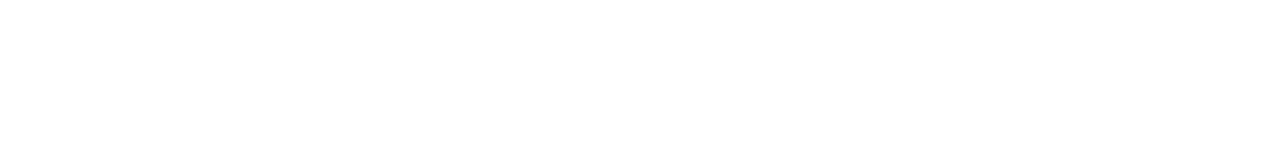
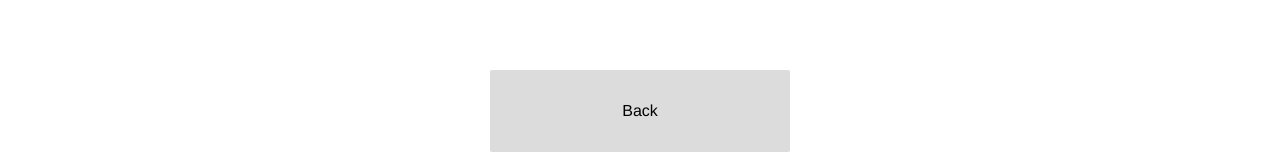
Before and after one commit to Benedikt-Keller/enterthefield-next, a Next.js app: page /blog in a window 1280 px wide. Shown: the part 632-797 px from the top of the page. Built offline with nearby package versions, Linux system fonts and the light colour scheme.

Commit message:
added back button

```diff
--- /dev/null
+++ b/app/blog/(components)/back.tsx
@@ -0,0 +1,11 @@
+import Link from 'next/link'
+import "./blogpage.css"
+
+export default function Back() {
+    return (
+        <Link href={'../'} style={{position: 'fixed', textDecoration:'none', width:'300px', height: '82px', bottom:'1rem', display:'flex', alignItems:'center', justifyContent:'center'}} className='back-button'>
+           <h3> Back </h3>
+        </Link>
+
+    )
+}
--- a/app/blog/(components)/blogpage.css
+++ b/app/blog/(components)/blogpage.css
@@ -45,6 +45,13 @@
     background: rgb(var(--middleground-light-rgb));
 }
 
+.back-button {
+    background: rgb(var(--middleground-light-rgb));
+    border-radius: 0.125rem;
+    font-weight: 500;
+    cursor: pointer;
+}
+
 @media screen and (max-width: 768px) {
     .page-content {
         width: 100%;
--- a/app/blog/page.tsx
+++ b/app/blog/page.tsx
@@ -1,6 +1,7 @@
 import './blog.css'
 import Cell from './(components)/cell'
 import { IoIosArrowRoundBack } from "react-icons/io";
+import Back from './(components)/back';
 
 
 export default function Page() {
@@ -17,6 +18,7 @@
 
     return (
         <div className='page'>
+            <Back/>
             <div className='blog-header'>
                 <h3>Field Program</h3>
                 <h4>Blog</h4>
--- a/app/globals.css
+++ b/app/globals.css
@@ -80,4 +80,5 @@
   font-weight: 500;
   margin: 0px;
   color: rgb(var(--foreground-rgb));
+  line-height: 100%;
 }
```
